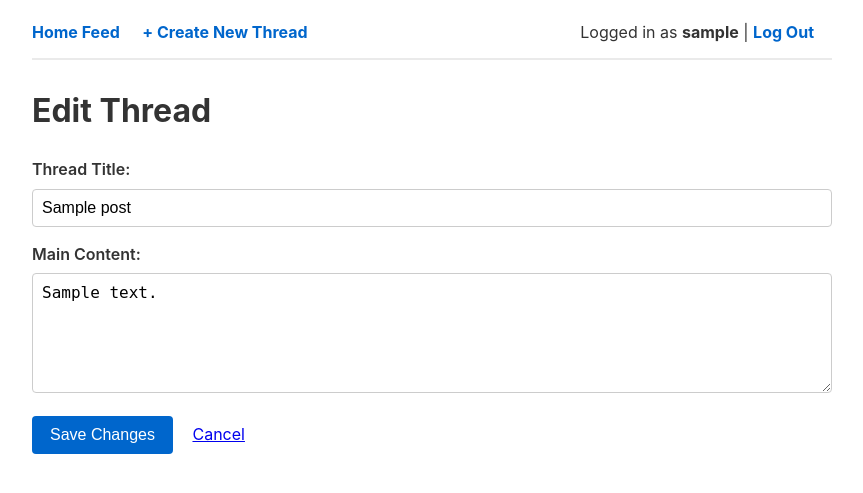
After one commit to HELPIMINCAVE/discussion-board-app, a Flask app: page /post/1/edit in a window 1280 px wide. The commit adds this page. Shown: the top 493 px of the page, without its empty margins (208-1071 px from the left). Run offline with Flask 3, Linux system fonts and the light colour scheme; a user stored in the database is signed in; tables that the repository leaves empty hold one stand-in row (values such as "Sample post").

Commit message:
Added edit/deleting posts/replies

```diff
--- a/routes.py
+++ b/routes.py
@@ -111,5 +111,84 @@ def post_thread_reply(post_id):
     return redirect(url_for('main.view_single_thread', post_id=post_id))
 
 
+@main.route('/post/<int:post_id>/edit', methods=['GET', 'POST'])
+@login_required
+def edit_thread(post_id):
+    post = db.get_or_404(Post, post_id)
+
+    # Authorization check: only author can edit
+    if post.user_id != current_user.id:
+        abort(403)
+
+    if request.method == 'POST':
+        title = request.form.get('title', '').strip()
+        content = request.form.get('content', '').strip()
+
+        if not title or not content:
+            return render_template('edit_post.html', post=post, error='Title and content required.'), 400
+
+        post.title = title
+        post.content = content
+        db.session.commit()
+
+        return redirect(url_for('main.view_single_thread', post_id=post.id))
+
+    return render_template('edit_post.html', post=post)
+
+
+@main.route('/post/<int:post_id>/delete', methods=['POST'])
+@login_required
+def delete_thread(post_id):
+    post = db.get_or_404(Post, post_id)
+
+    # Authorization check: only author can delete
+    if post.user_id != current_user.id:
+        abort(403)
+
+    db.session.delete(post)
+    db.session.commit()
+
+    return redirect(url_for('main.view_home_feed'))
+
+
+@main.route('/reply/<int:reply_id>/edit', methods=['GET', 'POST'])
+@login_required
+def edit_reply(reply_id):
+    reply = db.get_or_404(Reply, reply_id)
+
+    # Authorization check: only author can edit
+    if reply.user_id != current_user.id:
+        abort(403)
+
+    if request.method == 'POST':
+        content = request.form.get('content', '').strip()
+
+        if not content:
+            return render_template('edit_reply.html', reply=reply, error='Reply content required.'), 400
+
+        reply.content = content
+        db.session.commit()
+
+        return redirect(url_for('main.view_single_thread', post_id=reply.post_id))
+
+    return render_template('edit_reply.html', reply=reply)
+
+
+@main.route('/reply/<int:reply_id>/delete', methods=['POST'])
+@login_required
+def delete_reply(reply_id):
+    reply = db.get_or_404(Reply, reply_id)
+
+    # Authorization check: only author can delete
+    if reply.user_id != current_user.id:
+        abort(403)
+
+    target_post_id = reply.post_id
+    db.session.delete(reply)
+    db.session.commit()
+
+    return redirect(url_for('main.view_single_thread', post_id=target_post_id))
+
+
 def init_app(app):
     app.register_blueprint(main)
--- /dev/null
+++ b/templates/edit_post.html
@@ -0,0 +1,20 @@
+{% extends "base.html" %}
+{% block title %}Edit Thread - Discussion Board{% endblock %}
+{% block content %}
+    <h1>Edit Thread</h1>
+    {% if error %}
+        <div class="error">{{ error }}</div>
+    {% endif %}
+    <form action="{{ url_for('main.edit_thread', post_id=post.id) }}" method="POST">
+        <div>
+            <label for="title">Thread Title:</label>
+            <input type="text" id="title" name="title" value="{{ post.title }}" required>
+        </div>
+        <div>
+            <label for="content">Main Content:</label>
+            <textarea id="content" name="content" required>{{ post.content }}</textarea>
+        </div>
+        <button type="submit">Save Changes</button>
+        <a href="{{ url_for('main.view_single_thread', post_id=post.id) }}" style="margin-left: 15px;">Cancel</a>
+    </form>
+{% endblock %}
```
Also changed, not shown: templates/edit_reply.html (added, +16 -0 lines), templates/thread.html (+20 -0 lines).
